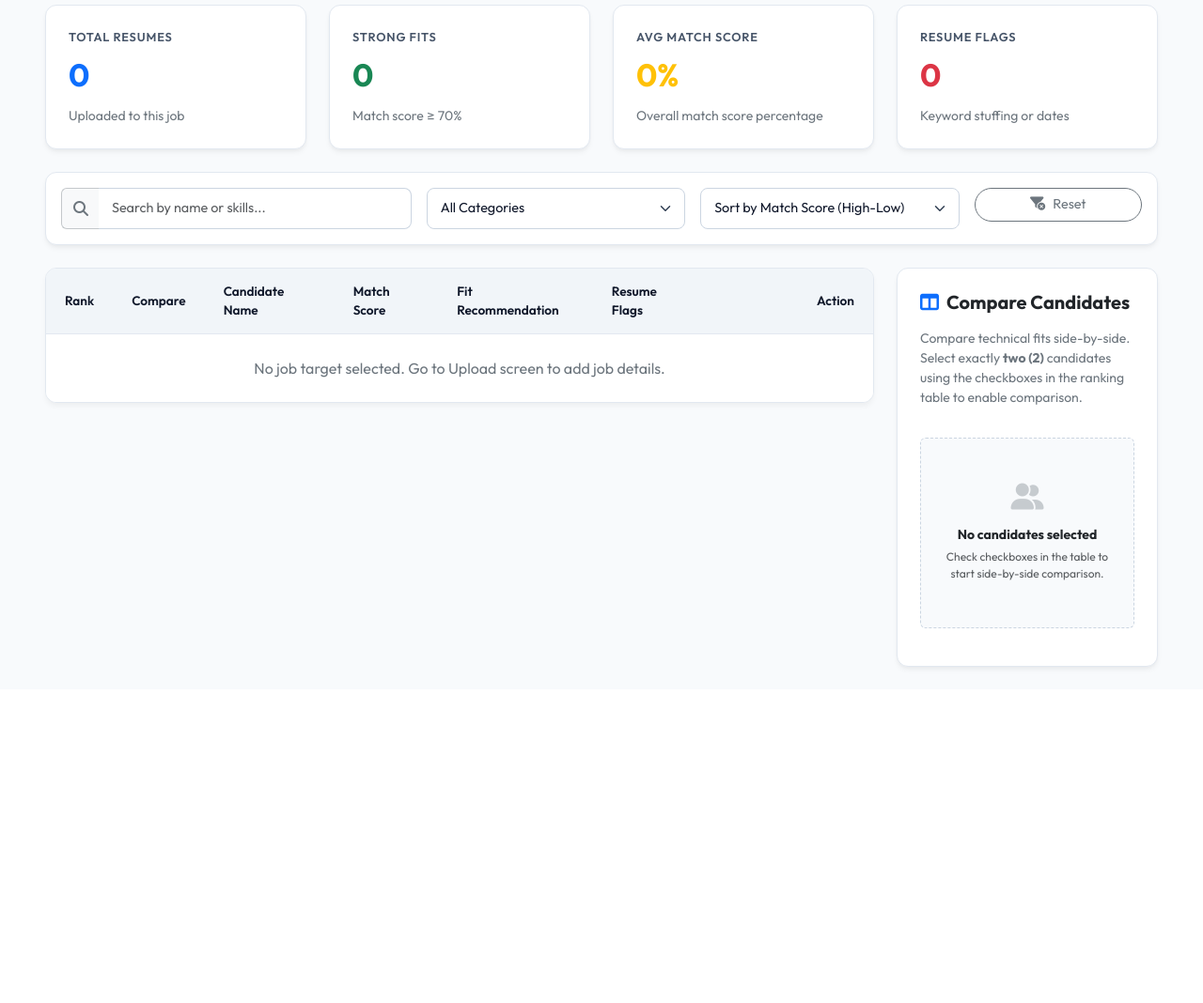
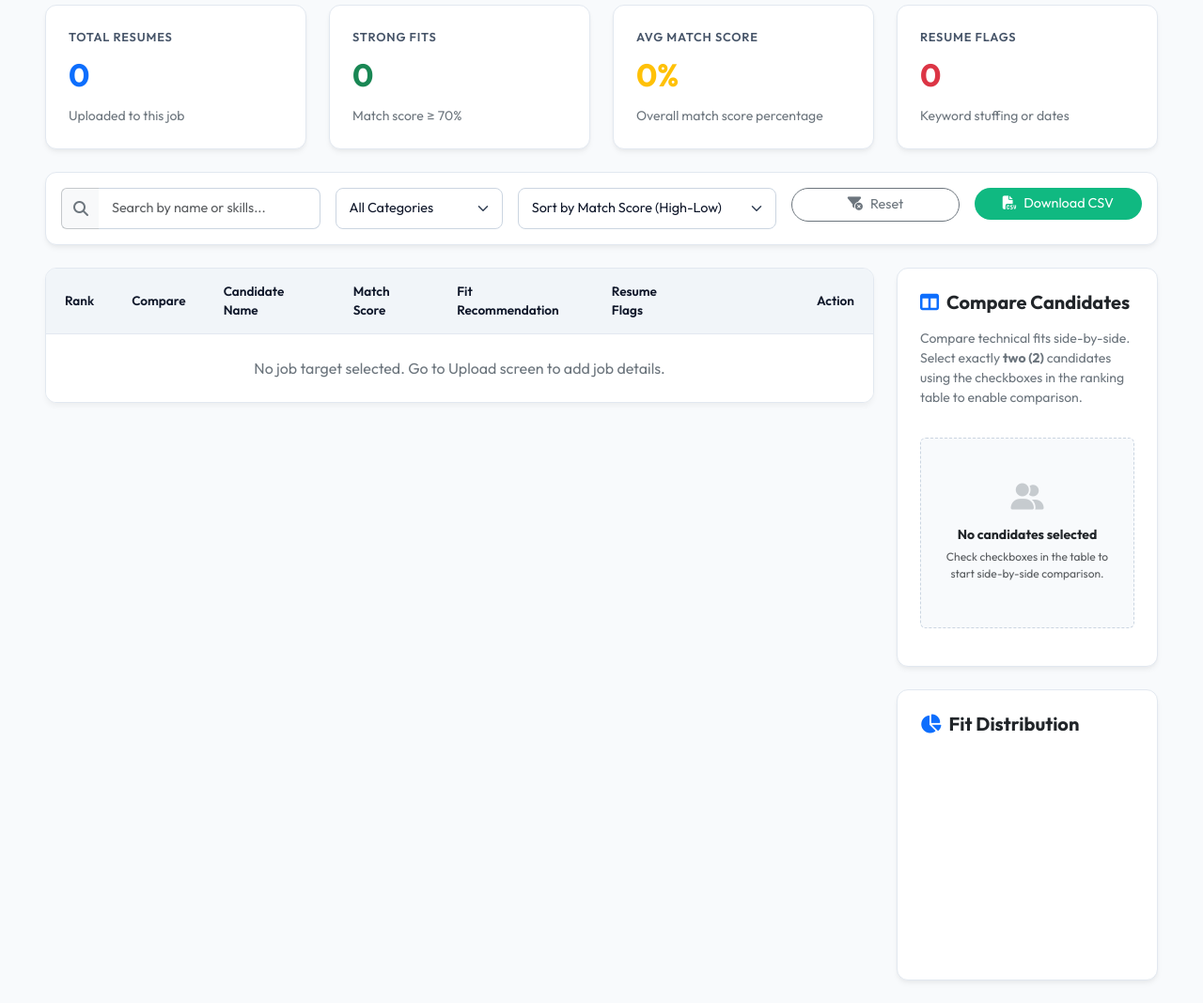
Before and after one commit to Harsh-sakpal/AI-RecruitX, a Flask app: template templates/dashboard.html in a window 1280 px wide. Shown: the part 191-1259 px from the top of the page at 94% size. Before the commit the page ends 905 px from the top, so only its background shows below. Run offline with Flask 2, Linux system fonts and the light colour scheme; the template is opened without the code that fills it, so the values that code supplies are empty; a map, chart or similar area stays blank.

Commit message:
Added ATS dashboard updates for Render deployment

```diff
--- a/app.py
+++ b/app.py
@@ -2,6 +2,8 @@ import os
 import re
 import json
 import sqlite3
+import csv
+import io
 from functools import wraps
 from flask import (
     Flask, render_template, request, jsonify,
@@ -554,6 +556,105 @@ def clear_job_data(job_id):
 
 
 # ---------------------------------------------------------------
+# API: Download Candidates CSV
+# ---------------------------------------------------------------
+@app.route("/download-csv")
+@login_required
+def download_csv():
+    job_id = request.args.get("job_id", type=int)
+    fit = request.args.get("fit", type=str)
+    search = request.args.get("search", type=str, default="")
+
+    if not job_id:
+        return jsonify({"error": "Missing job_id parameter"}), 400
+
+    conn = get_db_connection()
+    job = conn.execute("SELECT * FROM jobs WHERE id = ?", (job_id,)).fetchone()
+    if not job:
+        conn.close()
+        return jsonify({"error": "Job profile not found"}), 404
+
+    # Fetch candidates
+    candidates = conn.execute(
+        "SELECT * FROM candidates WHERE job_id = ? ORDER BY score DESC",
+        (job_id,)
+    ).fetchall()
+    conn.close()
+
+    # Filter candidates in Python to match frontend logic
+    filtered_candidates = []
+    search_lower = search.lower().strip()
+    for cand in candidates:
+        cand_dict = dict(cand)
+
+        # Search filter
+        matches_search = True
+        if search_lower:
+            name = (cand_dict["name"] or "").lower()
+            filename = (cand_dict["filename"] or "").lower()
+            skills = (cand_dict["skills"] or "").lower()
+            matches_search = (search_lower in name or
+                              search_lower in filename or
+                              search_lower in skills)
+
+        # Fit filter
+        matches_fit = True
+        if fit and fit != "ALL":
+            if fit == "FRAUD":
+                parsed_flags = json.loads(cand_dict["fraud_flags"] or "[]")
+                matches_fit = len(parsed_flags) > 0
+            else:
+                matches_fit = cand_dict["recommendation"] == fit
+
+        if matches_search and matches_fit:
+            filtered_candidates.append(cand_dict)
+
+    # Generate CSV
+    output = io.StringIO()
+    writer = csv.writer(output)
+
+    # Write header
+    writer.writerow([
+        "Candidate Name", "Email", "Phone", "Match Score", "Recommendation",
+        "Skills", "Experience", "Education", "Fraud Flags", "Filename", "Upload Date"
+    ])
+
+    for cand in filtered_candidates:
+        skills_list = json.loads(cand["skills"] or "[]")
+        skills_str = ", ".join(skills_list)
+
+        flags_list = json.loads(cand["fraud_flags"] or "[]")
+        flags_str = ", ".join(flags_list)
+
+        writer.writerow([
+            cand["name"] or "N/A",
+            cand["email"] or "N/A",
+            cand["phone"] or "N/A",
+            f"{cand['score']}%" if cand["score"] is not None else "0%",
+            cand["recommendation"] or "N/A",
+            skills_str,
+            cand["experience"] or "",
+            cand["education"] or "",
+            flags_str,
+            cand["filename"],
+            cand["upload_date"]
+        ])
+
+    csv_data = output.getvalue()
+    output.close()
+
+    # Format filename cleanly
+    job_title_slug = re.sub(r'[^a-zA-Z0-9]', '_', job['title'].lower())
+    fit_slug = re.sub(r'[^a-zA-Z0-9]', '_', fit.lower()) if fit else "all"
+    filename = f"candidates_{job_title_slug}_{fit_slug}.csv"
+
+    response = make_response(csv_data)
+    response.headers["Content-Disposition"] = f"attachment; filename={filename}"
+    response.headers["Content-type"] = "text/csv"
+    return response
+
+
+# ---------------------------------------------------------------
 # Run the app
 # debug=False is important for AWS production — never expose the
 # debug reloader or interactive debugger to the internet.
--- a/templates/dashboard.html
+++ b/templates/dashboard.html
@@ -95,7 +95,7 @@
         <!-- Search -->
         <div class="card-metric p-3 mb-4">
             <div class="row g-3">
-                <div class="col-lg-4 col-md-6">
+                <div class="col-lg-3 col-md-6">
                     <div class="input-group">
                         <span class="input-group-text bg-light border-secondary-subtle text-secondary"
                             style="border: 1px solid var(--border-color); border-right: none;">
@@ -105,7 +105,7 @@
                             placeholder="Search by name or skills..." style="border-left: none; font-size: 0.9rem;">
                     </div>
                 </div>
-                <div class="col-lg-3 col-md-6">
+                <div class="col-lg-2 col-md-6">
                     <select class="form-select form-custom-control" id="filter_fit" style="font-size: 0.9rem;">
                         <option value="ALL">All Categories</option>
                         <option value="Strong Fit">Strong Fits Only</option>
@@ -126,6 +126,12 @@
                     <button class="btn btn-outline-secondary w-100 rounded-pill" id="btn_clear_filters"
                         style="font-size: 0.9rem;">
                         <i class="fa-solid fa-filter-circle-xmark me-2"></i>Reset
+                    </button>
+                </div>
+                <div class="col-lg-2 col-md-6">
+                    <button class="btn btn-success w-100 rounded-pill" id="btn_download_csv"
+                        style="font-size: 0.9rem; background-color: #10b981; border: none;">
+                        <i class="fa-solid fa-file-csv me-2"></i>Download CSV
                     </button>
                 </div>
             </div>
@@ -163,8 +169,9 @@
             </div>
 
             <!-- Comparison -->
-            <div class="col-xl-3 col-lg-4">
-                <div class="card-metric h-100" style="min-height: 400px;">
+            <div class="col-xl-3 col-lg-4 d-flex flex-column gap-4">
+                <!-- Comparison Panel -->
+                <div class="card-metric" style="min-height: 380px;">
                     <h4 class="text-dark h5 mb-3 fw-bold"><i class="fa-solid fa-columns me-2 text-primary"></i>Compare
                         Candidates</h4>
                     <p class="text-secondary small">Compare technical fits side-by-side. Select exactly <strong>two
@@ -184,6 +191,14 @@
                         style="background-color: var(--color-primary); border: none;">
                         <i class="fa-solid fa-balance-scale me-2"></i>Compare Selection
                     </button>
+                </div>
+
+                <!-- Basic Analytics Chart Card -->
+                <div class="card-metric">
+                    <h4 class="text-dark h5 mb-3 fw-bold"><i class="fa-solid fa-chart-pie me-2 text-primary"></i>Fit Distribution</h4>
+                    <div style="position: relative; height: 220px; width: 100%;">
+                        <canvas id="dashboardAnalyticsChart"></canvas>
+                    </div>
                 </div>
             </div>
         </div>
@@ -389,12 +404,15 @@
 
     <!-- Bootstrap JS Bundle CDN -->
     <script src="https://cdn.jsdelivr.net/npm/bootstrap@5.3.0/dist/js/bootstrap.bundle.min.js"></script>
+    <!-- Chart.js CDN -->
+    <script src="https://cdn.jsdelivr.net/npm/chart.js"></script>
 
     <!-- UI State & Dynamic Logic -->
     <script>
         // Global state
         let candidatesData = [];
         let selectedForComparison = [];
+        let dashboardChart = null;
 
         // Selectors
         const jobSelect = document.getElementById('dashboard_job_select');
@@ -403,6 +421,7 @@
         const sortBy = document.getElementById('sort_by');
         const tableBody = document.getElementById('candidates_table_body');
         const clearBtn = document.getElementById('btn_clear_filters');
+        const btnDownloadCsv = document.getElementById('btn_download_csv');
 
         // Modal Selectors
         const detailModalEl = document.getElementById('detailModal');
@@ -426,6 +445,7 @@
                     candidatesData = data;
                     applyFiltersAndDraw();
                     updateMetrics();
+                    updateDashboardChart(data);
                 })
                 .catch(err => {
                     console.error(err);
@@ -968,6 +988,97 @@
             applyFiltersAndDraw();
         });
 
+        // Download CSV file with current active filters
+        btnDownloadCsv.addEventListener('click', function () {
+            const jobId = jobSelect.value;
+            if (!jobId) {
+                alert("Please select a job target first.");
+                return;
+            }
+            const fit = filterFit.value;
+            const search = searchInput.value;
+            window.location.href = `/download-csv?job_id=${jobId}&fit=${fit}&search=${encodeURIComponent(search)}`;
+        });
+
+        // Initialize/update dashboard donut chart representing fit distribution
+        function updateDashboardChart(candidates) {
+            const chartCanvas = document.getElementById('dashboardAnalyticsChart');
+            if (!chartCanvas) return;
+            const ctx = chartCanvas.getContext('2d');
+
+            // Count recommendations
+            let strongCount = 0;
+            let moderateCount = 0;
+            let weakCount = 0;
+
+            candidates.forEach(cand => {
+                if (cand.recommendation === 'Strong Fit') strongCount++;
+                else if (cand.recommendation === 'Moderate Fit') moderateCount++;
+                else if (cand.recommendation === 'Weak Fit') weakCount++;
+            });
+
+            const data = {
+                labels: ['Strong Fit', 'Moderate Fit', 'Weak Fit'],
+                datasets: [{
+                    data: [strongCount, moderateCount, weakCount],
+                    backgroundColor: [
+                        '#10b981', // Emerald for Strong Fit
+                        '#3b82f6', // Blue for Moderate Fit
+                        '#f59e0b'  // Amber for Weak Fit
+                    ],
+                    borderWidth: 1,
+                    borderColor: '#ffffff'
+                }]
+            };
+
+            const config = {
+                type: 'doughnut',
+                data: data,
+                options: {
+                    responsive: true,
+                    maintainAspectRatio: false,
+                    plugins: {
+                        legend: {
+                            position: 'bottom',
+                            labels: {
+                                color: '#475569',
+                                font: {
+                                    family: 'Outfit',
+                                    size: 11
+                                },
+                                padding: 12
+                            }
+                        },
+                        tooltip: {
+                            callbacks: {
+                                label: function(context) {
+                                    const total = context.dataset.data.reduce((a, b) => a + b, 0);
+                                    const val = context.raw;
+                                    const pct = total > 0 ? Math.round((val / total) * 100) : 0;
+                                    return ` ${context.label}: ${val} (${pct}%)`;
+                                }
+                            }
+                        }
+                    },
+                    cutout: '65%'
+                }
+            };
+
+            if (dashboardChart) {
+                dashboardChart.destroy();
+            }
+
+            // Handle zero state
+            if (candidates.length === 0) {
+                data.datasets[0].data = [1];
+                data.datasets[0].backgroundColor = ['#e2e8f0'];
+                data.labels = ['No Data Available'];
+                config.options.plugins.tooltip.enabled = false;
+            }
+
+            dashboardChart = new Chart(ctx, config);
+        }
+
         // Delete Candidate from Database & File System
         window.deleteCandidate = function (candId) {
             if (confirm("Are you sure you want to delete this candidate's profile and remove their resume PDF from the database?")) {
```
